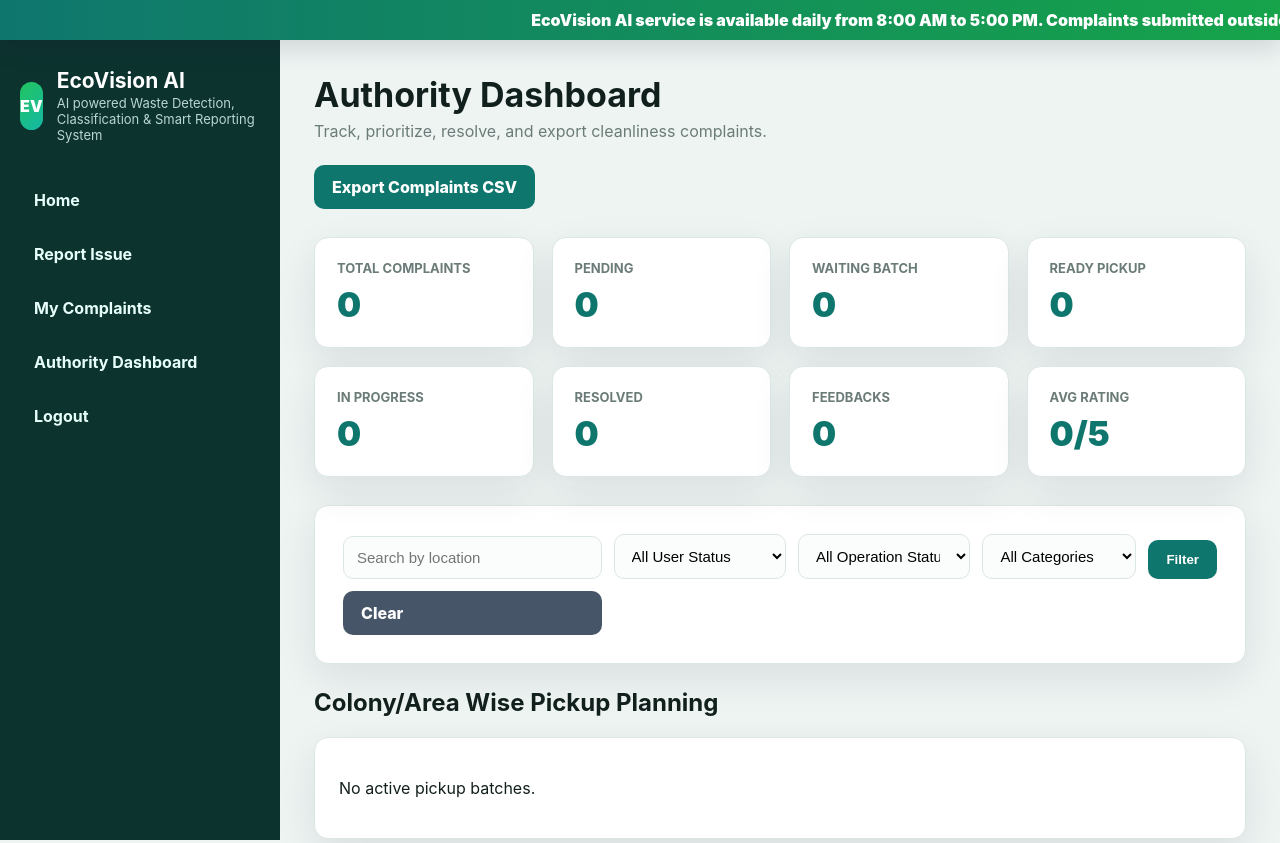
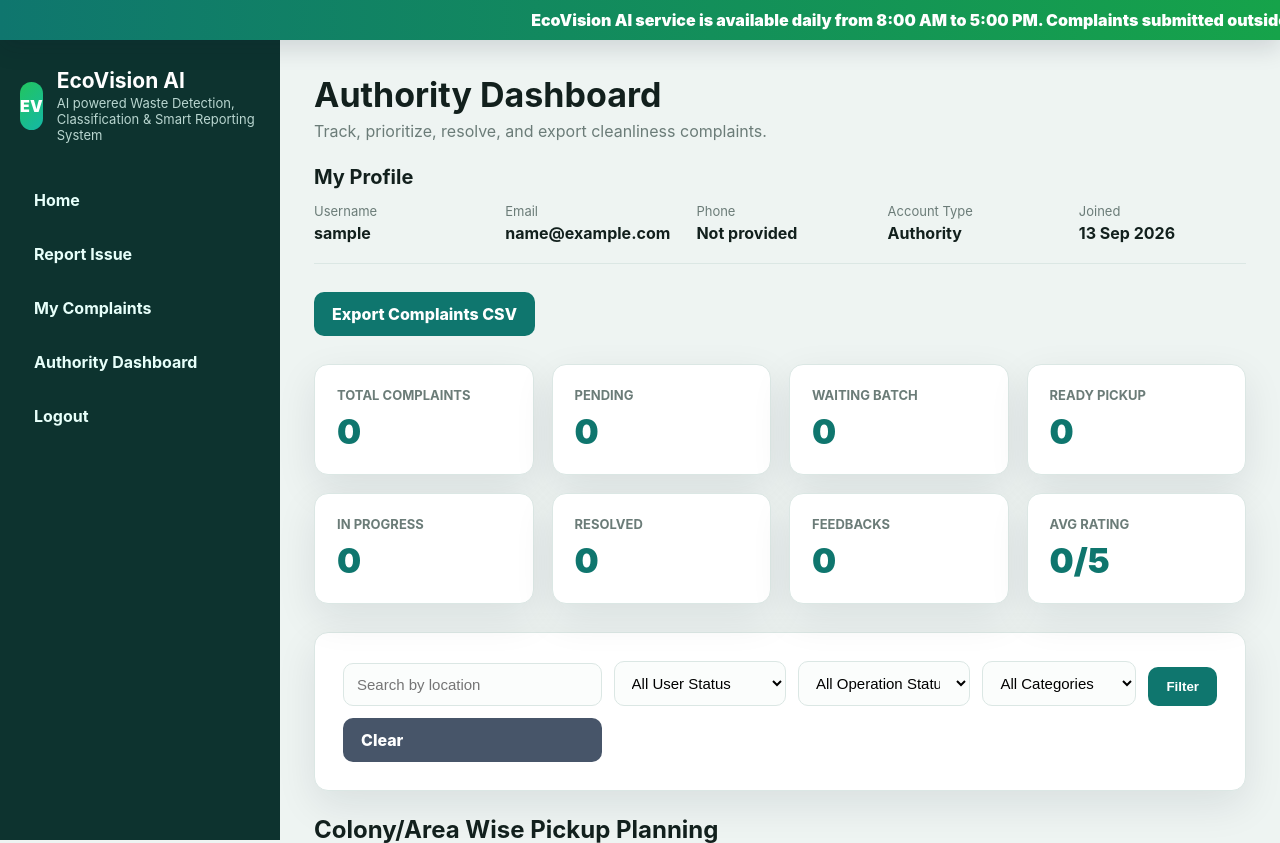
Before and after one commit to himanshu0927/CleanIndia.ai, a Django app: page /dashboard/ in a window 1280 px wide. Shown: the top 843 px of the page. Run offline with Django 5.2, Linux system fonts and the light colour scheme; the visitor is signed in with stand-in values (Sample User, id 1); data that the repository does not hold is empty.

Commit message:
Show account profile on both dashboards

```diff
--- a/static/css/style.css
+++ b/static/css/style.css
@@ -229,6 +229,40 @@ button:hover,
 .page-header p {
     margin: 6px 0 0;
     color: var(--muted);
+}
+
+.profile-summary {
+    margin: 0 0 28px;
+    padding: 0 0 20px;
+    border-bottom: 1px solid var(--border);
+}
+
+.profile-summary h2 {
+    margin: 0 0 14px;
+    font-size: 20px;
+}
+
+.profile-details {
+    display: grid;
+    grid-template-columns: repeat(auto-fit, minmax(160px, 1fr));
+    gap: 16px 24px;
+    margin: 0;
+}
+
+.profile-details div {
+    min-width: 0;
+}
+
+.profile-details dt {
+    margin-bottom: 4px;
+    color: var(--muted);
+    font-size: 13px;
+}
+
+.profile-details dd {
+    margin: 0;
+    overflow-wrap: anywhere;
+    font-weight: 700;
 }
 
 .stats {
--- a/swachhai/templates/dashboard.html
+++ b/swachhai/templates/dashboard.html
@@ -7,6 +7,8 @@
     <h1>Authority Dashboard</h1>
     <p>Track, prioritize, resolve, and export cleanliness complaints.</p>
 </div>
+
+{% include 'includes/profile_summary.html' %}
 
 <a class="resolve-btn" href="{% url 'export_complaints_csv' %}">Export Complaints CSV</a>
 
--- /dev/null
+++ b/swachhai/templates/includes/profile_summary.html
@@ -0,0 +1,25 @@
+<section class="profile-summary" aria-labelledby="profile-heading">
+    <h2 id="profile-heading">My Profile</h2>
+    <dl class="profile-details">
+        <div>
+            <dt>Username</dt>
+            <dd>{{ user.username }}</dd>
+        </div>
+        <div>
+            <dt>Email</dt>
+            <dd>{{ user.email|default:"Not provided" }}</dd>
+        </div>
+        <div>
+            <dt>Phone</dt>
+            <dd>{{ user.profile.phone_number|default:"Not provided" }}</dd>
+        </div>
+        <div>
+            <dt>Account Type</dt>
+            <dd>{% if user.is_staff %}Authority{% else %}Citizen{% endif %}</dd>
+        </div>
+        <div>
+            <dt>Joined</dt>
+            <dd>{{ user.date_joined|date:"d M Y" }}</dd>
+        </div>
+    </dl>
+</section>
--- a/swachhai/templates/my_complaints.html
+++ b/swachhai/templates/my_complaints.html
@@ -7,6 +7,8 @@
     <h1>My Complaints</h1>
     <p>Track your submitted complaints and resolution progress.</p>
 </div>
+
+{% include 'includes/profile_summary.html' %}
 
 {% for complaint in complaints %}
     <div class="card">
```
Also changed, not shown: swachhai/complaints/tests.py (+37 -0 lines).
